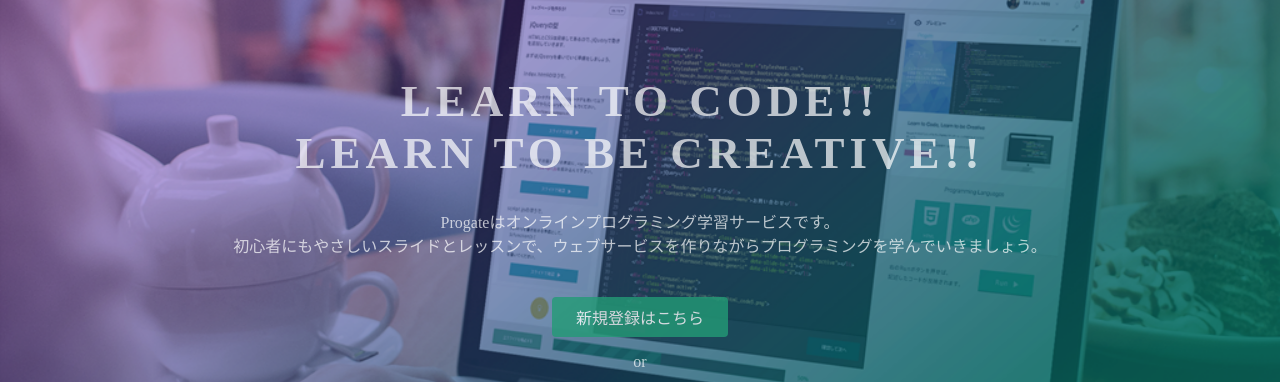
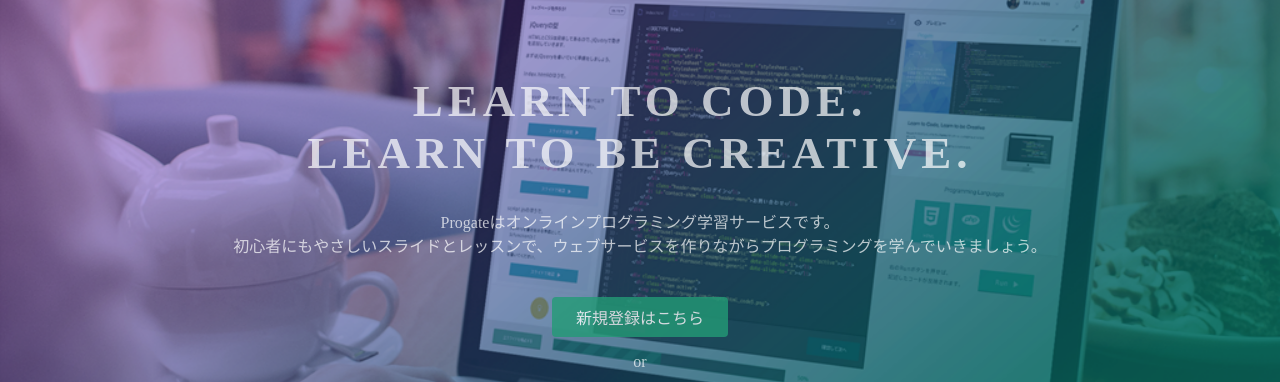
Before and after one commit to kazuki-shugyo/progate-html, a plain HTML site: page index.html in a window 1280 px wide. Shown: the part 135-517 px from the top of the page. Drawn offline with Linux system fonts and the light colour scheme.

Commit message:
Update index.html

```diff
--- a/index.html
+++ b/index.html
@@ -23,7 +23,7 @@
   </header>
   <div class="top-wrapper">
     <div class="container">
-      <h1>LEARN TO CODE!!<br>LEARN TO BE CREATIVE!!</h1>
+      <h1>LEARN TO CODE.<br>LEARN TO BE CREATIVE.</h1>
       <p>Progateはオンラインプログラミング学習サービスです。<br>初心者にもやさしいスライドとレッスンで、ウェブサービスを作りながらプログラミングを学んでいきましょう。</p>
       <div class="btn-wrapper">
         <a href="#" class="btn signup">新規登録はこちら</a>
```
